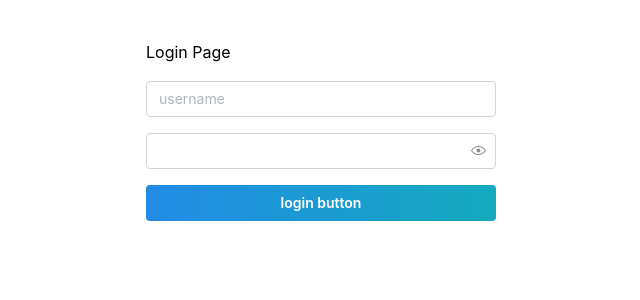
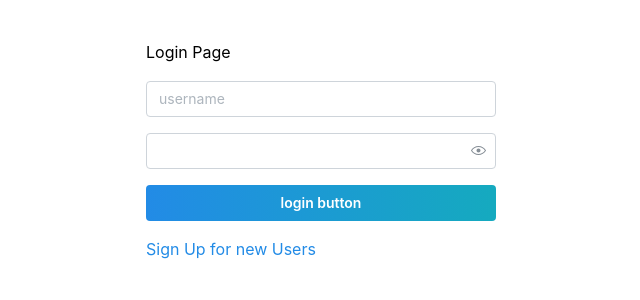
Before and after one commit to ruthypatooty/subscriber-app, a Next.js app in the folder frontend/: page / in a window 1280 px wide. Shown: the top 300 px of the page, without its empty margins (319-959 px from the left). Built offline with nearby package versions, Linux system fonts and the light colour scheme.

Commit message:
frontend working

```diff
--- a/frontend/app/login/page.tsx
+++ b/frontend/app/login/page.tsx
@@ -1,9 +1,9 @@
 'use client';
 import React, { useState } from 'react'
-import { Button, Input, PasswordInput, Stack, Notification, Anchor } from '@mantine/core';
+import { Button, Input, PasswordInput, Stack, Notification } from '@mantine/core';
 import { IconX, IconCheck } from '@tabler/icons-react';
 import { useRouter } from 'next/navigation';
-import CreateUSerAnchor from '../users/components/CreateUSerBtn';
+import CreateUSerAnchor from './users/components/CreateUSerBtn';
 
 const LoginPage = () => {
   const [password, setPassword] = useState('');
@@ -63,16 +63,15 @@ const LoginPage = () => {
           color={isSuccess ? "teal" : "red"}
           title={isSuccess ? "Success!" : "Bummer!"}
           onClose={() => setShowNotification(false)}
-        ></Notification>
+        >
+        </Notification>
       )}
-      <form>
-        {/* <Stack>
+      <form style={{ maxWidth: 350, margin: '40px auto', width: '100%' }}>
+        <Stack>
           <h1>Login Page</h1>
-          <Input
-            placeholder="username"
+          <Input placeholder="username"
             value={userName}
-            onChange={(e) => setUserName(e.currentTarget.value)}
-          />
+            onChange={(e) => setUserName(e.currentTarget.value)} />
           <PasswordInput
             value={password}
             onChange={(event) => setPassword(event.currentTarget.value)}
@@ -80,15 +79,15 @@ const LoginPage = () => {
           <Button
             onClick={handleLoginSubmit}
             variant="gradient"
-            gradient={{ from: "blue", to: "cyan", deg: 90 }}
+            gradient={{ from: 'blue', to: 'cyan', deg: 90 }}
           >
-            login buttons
+            login button
           </Button>
-          <CreateUSerAnchor />
-        </Stack> */}
+                  <CreateUSerAnchor />
+        </Stack>
       </form>
     </>
-  );
+  )
 }
 
 export default LoginPage
--- a/frontend/app/page.tsx
+++ b/frontend/app/page.tsx
@@ -3,6 +3,7 @@ import React, { useState } from 'react'
 import { Button, Input, PasswordInput, Stack, Notification } from '@mantine/core';
 import { IconX, IconCheck } from '@tabler/icons-react';
 import { useRouter } from 'next/navigation';
+import CreateUSerAnchor from './users/components/CreateUSerBtn';
 
 const LoginPage = () => {
   const [password, setPassword] = useState('');
@@ -82,6 +83,7 @@ const LoginPage = () => {
           >
             login button
           </Button>
+                  <CreateUSerAnchor />
         </Stack>
       </form>
     </>
--- a/frontend/app/users/components/CreateUSerBtn.tsx
+++ b/frontend/app/users/components/CreateUSerBtn.tsx
@@ -1,20 +1,15 @@
-'use client';
-import Link from 'next/link'
-import React from 'react'
+"use client";
+import { Anchor, Button, Popover } from "@mantine/core";
+import Link from "next/link";
+import React from "react";
 
 const CreateUSerAnchor = () => {
   return (
     <>
-      <Link href="/createUser">
-        <label className="swap swap-flip text-9xl">
-          <input type="checkbox" />
-
-          <div className="swap-on">😈</div>
-          <div className="swap-off">😇</div>
-        </label>
-      </Link>
+      <Anchor href="/createUser" target="_blank" underline="hover">
+Sign Up for new Users      </Anchor>
     </>
   );
-}
+};
 
-export default CreateUSerAnchor
+export default CreateUSerAnchor;
```
